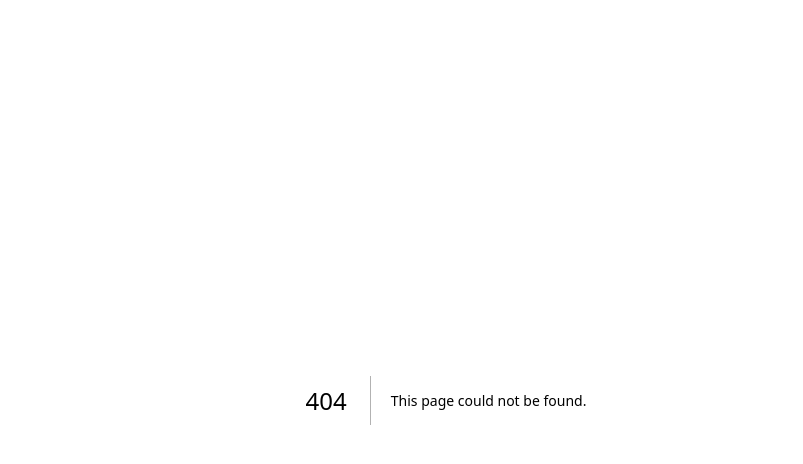
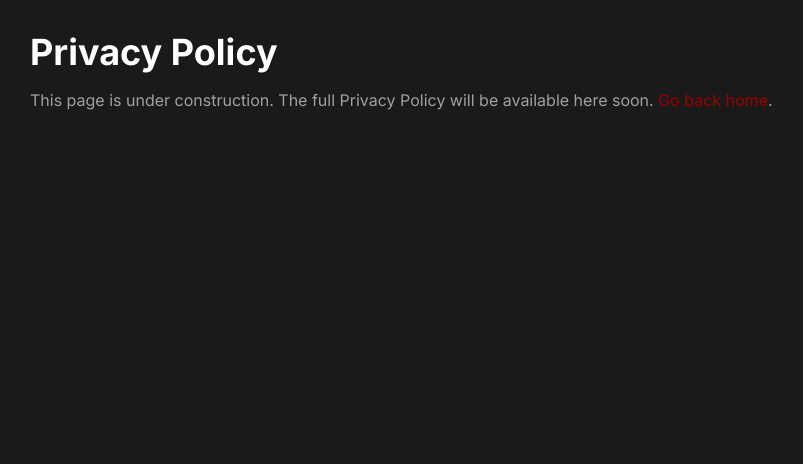
Before and after one commit to volticc/AHS, a Next.js app: page /privacy in a window 1280 px wide. Before the commit this address had no page. Shown: the top 464 px of the page, without its empty margins (194-997 px from the left). Built offline with nearby package versions, Linux system fonts and the light colour scheme.

Commit message:
feat: Add placeholder pages to fix broken links

```diff
--- /dev/null
+++ b/src/app/contact/page.tsx
@@ -0,0 +1,10 @@
+import Link from 'next/link';
+
+export default function ContactPage() {
+  return (
+    <div className="max-w-4xl mx-auto p-8">
+      <h1 className="text-4xl font-bold text-primary mb-4">Contact Us</h1>
+      <p className="text-secondary mb-8">This page is under construction. Contact information will be available here soon. <Link href="/" className="text-accent-red hover:underline">Go back home</Link>.</p>
+    </div>
+  );
+}
--- /dev/null
+++ b/src/app/privacy/page.tsx
@@ -0,0 +1,10 @@
+import Link from 'next/link';
+
+export default function PrivacyPolicyPage() {
+  return (
+    <div className="max-w-4xl mx-auto p-8">
+      <h1 className="text-4xl font-bold text-primary mb-4">Privacy Policy</h1>
+      <p className="text-secondary mb-8">This page is under construction. The full Privacy Policy will be available here soon. <Link href="/" className="text-accent-red hover:underline">Go back home</Link>.</p>
+    </div>
+  );
+}
--- /dev/null
+++ b/src/app/register/page.tsx
@@ -0,0 +1,10 @@
+import Link from 'next/link';
+
+export default function RegisterPage() {
+  return (
+    <div className="flex min-h-screen flex-col items-center justify-center p-24">
+      <h1 className="text-4xl font-bold text-primary">Create an Account</h1>
+      <p className="mt-4 text-lg text-secondary">Registration is coming soon. <Link href="/" className="text-accent-red hover:underline">Go back home</Link>.</p>
+    </div>
+  );
+}
--- /dev/null
+++ b/src/app/terms/page.tsx
@@ -0,0 +1,10 @@
+import Link from 'next/link';
+
+export default function TermsOfServicePage() {
+  return (
+    <div className="max-w-4xl mx-auto p-8">
+      <h1 className="text-4xl font-bold text-primary mb-4">Terms of Service</h1>
+      <p className="text-secondary mb-8">This page is under construction. The full Terms of Service will be available here soon. <Link href="/" className="text-accent-red hover:underline">Go back home</Link>.</p>
+    </div>
+  );
+}
```
